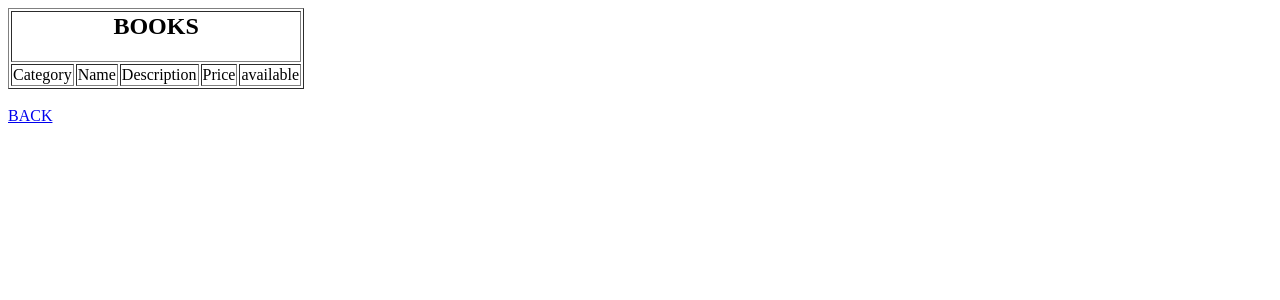
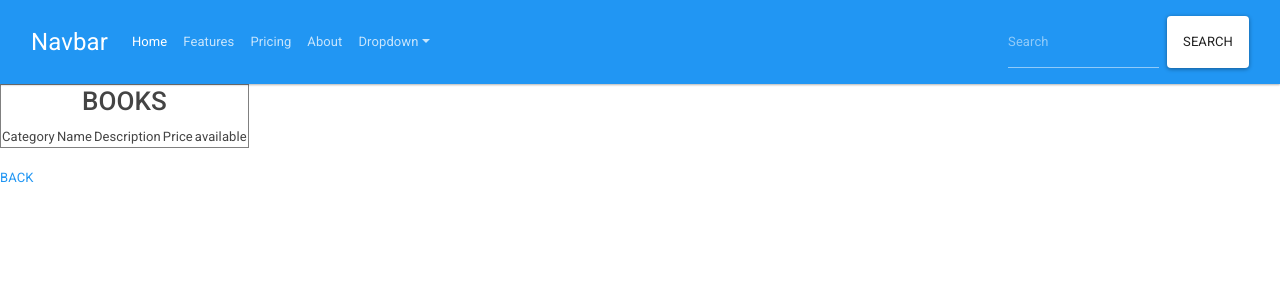
Before and after one commit to mis350-s21/final-project-final-project-ab, a Django app: page /bookstore/all_books/ in a window 1280 px wide. Shown: the top 300 px of the page. Run offline with Django 3.2, Linux system fonts and the light colour scheme; data that the repository does not hold is empty; some libraries are stand-ins or nearby versions.

Commit message:
Update books_list.html

```diff
--- a/finalprojectab/bookstore/templates/books_list.html
+++ b/finalprojectab/bookstore/templates/books_list.html
@@ -1,7 +1,57 @@
-<html>
+<!DOCTYPE html>
+<html lang="en">
 <head>
+    <meta charset="utf-8">
+    <meta name="viewport" content="width=device-width, initial-scale=1">
+
+    <!-- Bootstrap CSS -->
+    <link href="https://cdn.jsdelivr.net/npm/bootstrap@5.1.3/dist/css/bootstrap.min.css" rel="stylesheet" integrity="sha384-1BmE4kWBq78iYhFldvKuhfTAU6auU8tT94WrHftjDbrCEXSU1oBoqyl2QvZ6jIW3" crossorigin="anonymous">
+    <link rel="stylesheet" href="https://cdn.jsdelivr.net/npm/bootswatch@4.5.2/dist/materia/bootstrap.min.css" integrity="sha384-B4morbeopVCSpzeC1c4nyV0d0cqvlSAfyXVfrPJa25im5p+yEN/YmhlgQP/OyMZD" crossorigin="anonymous">
+    <title>Document</title>
 </head>
 <body>
+    <script src="https://cdn.jsdelivr.net/npm/bootstrap@5.1.3/dist/js/bootstrap.bundle.min.js" integrity="sha384-ka7Sk0Gln4gmtz2MlQnikT1wXgYsOg+OMhuP+IlRH9sENBO0LRn5q+8nbTov4+1p" crossorigin="anonymous"></script>
+    <nav class="navbar navbar-expand-lg navbar-dark bg-primary">
+        <div class="container-fluid">
+          <a class="navbar-brand" href="#">Navbar</a>
+          <button class="navbar-toggler" type="button" data-bs-toggle="collapse" data-bs-target="#navbarColor01" aria-controls="navbarColor01" aria-expanded="false" aria-label="Toggle navigation">
+            <span class="navbar-toggler-icon"></span>
+          </button>
+
+          <div class="collapse navbar-collapse" id="navbarColor01">
+            <ul class="navbar-nav me-auto">
+              <li class="nav-item">
+                <a class="nav-link active" href="#">Home
+                  <span class="visually-hidden">(current)</span>
+                </a>
+              </li>
+              <li class="nav-item">
+                <a class="nav-link" href="#">Features</a>
+              </li>
+              <li class="nav-item">
+                <a class="nav-link" href="#">Pricing</a>
+              </li>
+              <li class="nav-item">
+                <a class="nav-link" href="#">About</a>
+              </li>
+              <li class="nav-item dropdown">
+                <a class="nav-link dropdown-toggle" data-bs-toggle="dropdown" href="#" role="button" aria-haspopup="true" aria-expanded="false">Dropdown</a>
+                <div class="dropdown-menu">
+                  <a class="dropdown-item" href="#">Action</a>
+                  <a class="dropdown-item" href="#">Another action</a>
+                  <a class="dropdown-item" href="#">Something else here</a>
+                  <div class="dropdown-divider"></div>
+                  <a class="dropdown-item" href="#">Separated link</a>
+                </div>
+              </li>
+            </ul>
+            <form class="d-flex">
+              <input class="form-control me-sm-2" type="text" placeholder="Search">
+              <button class="btn btn-secondary my-2 my-sm-0" type="submit">Search</button>
+            </form>
+          </div>
+        </div>
+      </nav>
     <table border=1 >
         <tr>
             <td colspan=6 align="center">
@@ -27,5 +77,6 @@
     </table>
     <BR>
     <a href="/bookstore/">BACK</a>
+
 </body>
 </html>
```
Lines whose indentation alone changed are shown as unchanged.
